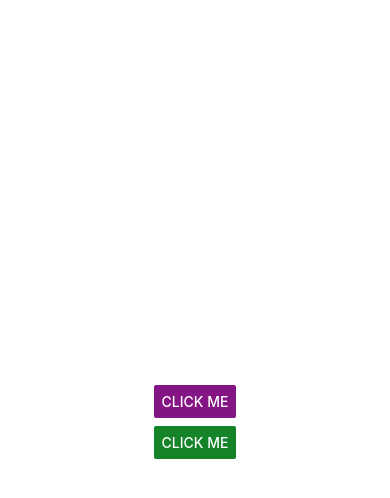
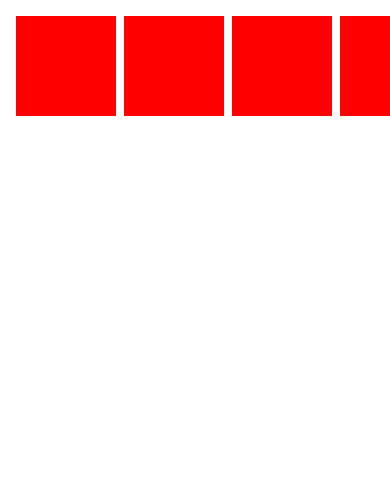
Before and after one commit to rddewan/react-native-beginner, a React Native app in the folder CoreComponents/: screen / in a window 390 px wide. Shown: the top 498 px of the page. Built offline with nearby package versions, Linux system fonts and the light colour scheme.

Commit message:
scrollview component

```diff
--- a/CoreComponents/App.js
+++ b/CoreComponents/App.js
@@ -3,6 +3,7 @@ import ColumnComponet from "./Components/ColumnComponent";
 import ImageComponent from "./Components/ImageComponent";
 import InputTextComponent from "./Components/InputTextComponent";
 import RowComponent from "./Components/RowComponent";
+import ScrollViewComponent from "./Components/ScrollViewComponent";
 import TextComponent from "./Components/TextComponent";
 import View from "./Components/ViewComponent";
 import { fullName } from "./Components/ViewComponent";
@@ -18,7 +19,8 @@ export default function App() {
     {/* <TextComponent  /> */}
     {/* <InputTextComponent /> */}
     {/* <ImageComponent /> */}
-    <ButtonComponent />
+    {/* <ButtonComponent /> */}
+    <ScrollViewComponent />
     </>
 
   );
--- /dev/null
+++ b/CoreComponents/Components/Box/BoxComponent.jsx
@@ -0,0 +1,24 @@
+import { StyleSheet, View } from "react-native"
+
+const BoxComponent = () => {
+
+    return (
+        <View style={styles.container} />
+    );
+}
+
+export default BoxComponent;
+
+const styles = StyleSheet.create({
+    // container: {
+    //     height: 100,
+    //     width: "100%",
+    //     backgroundColor: 'red',
+    // }
+    container: {
+        height: 100,
+        width: 100,
+        backgroundColor: 'red',
+    }
+
+})
--- /dev/null
+++ b/CoreComponents/Components/ScrollViewComponent.jsx
@@ -0,0 +1,92 @@
+import { ScrollView, StyleSheet, View } from "react-native";
+import BoxComponent from "./Box/BoxComponent";
+
+
+const ScrollViewComponent = () => {
+    return (
+        // vertical scroll
+        // <ScrollView style={styles.container}>
+        //     <BoxComponent />
+        //     <View style={{ height: 8 }} />
+        //     <BoxComponent />
+        //     <View style={{ height: 8 }} />
+        //     <BoxComponent />
+        //     <View style={{ height: 8 }} />
+        //     <BoxComponent />
+        //     <View style={{ height: 8 }} />
+        //     <BoxComponent />
+        //     <View style={{ height: 8 }} />
+        //     <BoxComponent />
+        //     <View style={{ height: 8 }} />
+        //     <BoxComponent />
+        //     <View style={{ height: 8 }} />
+        //     <BoxComponent />
+        //     <View style={{ height: 8 }} />
+        //     <BoxComponent />
+        //     <View style={{ height: 8 }} />
+        //     <BoxComponent />
+        //     <View style={{ height: 8 }} />
+        //     <BoxComponent />
+        //     <View style={{ height: 8 }} />
+        //     <BoxComponent />
+        //     <View style={{ height: 8 }} />
+        //     <BoxComponent />
+        //     <View style={{ height: 8 }} />
+        //     <BoxComponent />
+        //     <View style={{ height: 8 }} />
+        //     <BoxComponent />
+        //     <View style={{ height: 8 }} />
+
+        // </ScrollView>
+
+        // horizental scroll
+
+        <ScrollView
+            style={styles.container}
+            horizontal={true}
+            onScroll={(event) => console.log(event.nativeEvent.contentOffset.x)}
+        >
+            <BoxComponent />
+            <View style={{ width: 8 }} />
+            <BoxComponent />
+            <View style={{ width: 8 }} />
+            <BoxComponent />
+            <View style={{ width: 8 }} />
+            <BoxComponent />
+            <View style={{ width: 8 }} />
+            <BoxComponent />
+            <View style={{ width: 8 }} />
+            <BoxComponent />
+            <View style={{ width: 8 }} />
+            <BoxComponent />
+            <View style={{ width: 8 }} />
+            <BoxComponent />
+            <View style={{ width: 8 }} />
+            <BoxComponent />
+            <View style={{ width: 8 }} />
+            <BoxComponent />
+            <View style={{ width: 8 }} />
+            <BoxComponent />
+            <View style={{ width: 8 }} />
+            <BoxComponent />
+            <View style={{ width: 8 }} />
+            <BoxComponent />
+            <View style={{ width: 8 }} />
+            <BoxComponent />
+            <View style={{ width: 8 }} />
+            <BoxComponent />
+            <View style={{ width: 8 }} />
+
+        </ScrollView>
+    )
+
+}
+
+export default ScrollViewComponent;
+
+const styles = StyleSheet.create({
+    container: {
+        flex: 1,
+        padding: 16,
+    },
+})
```
